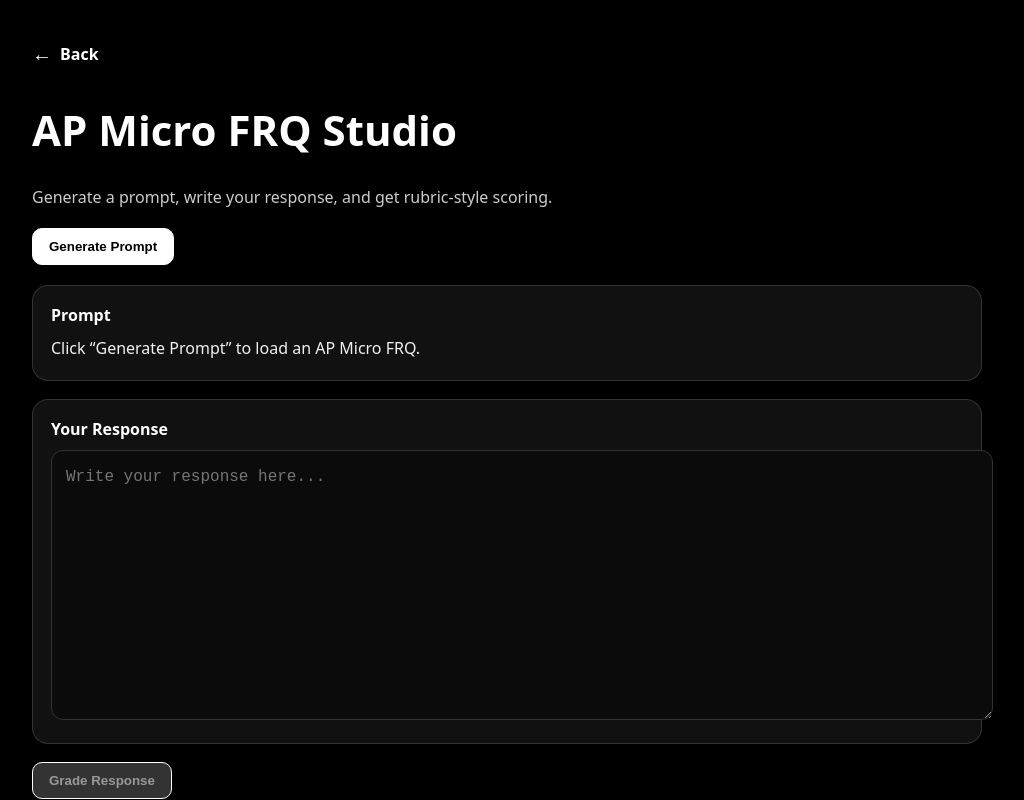
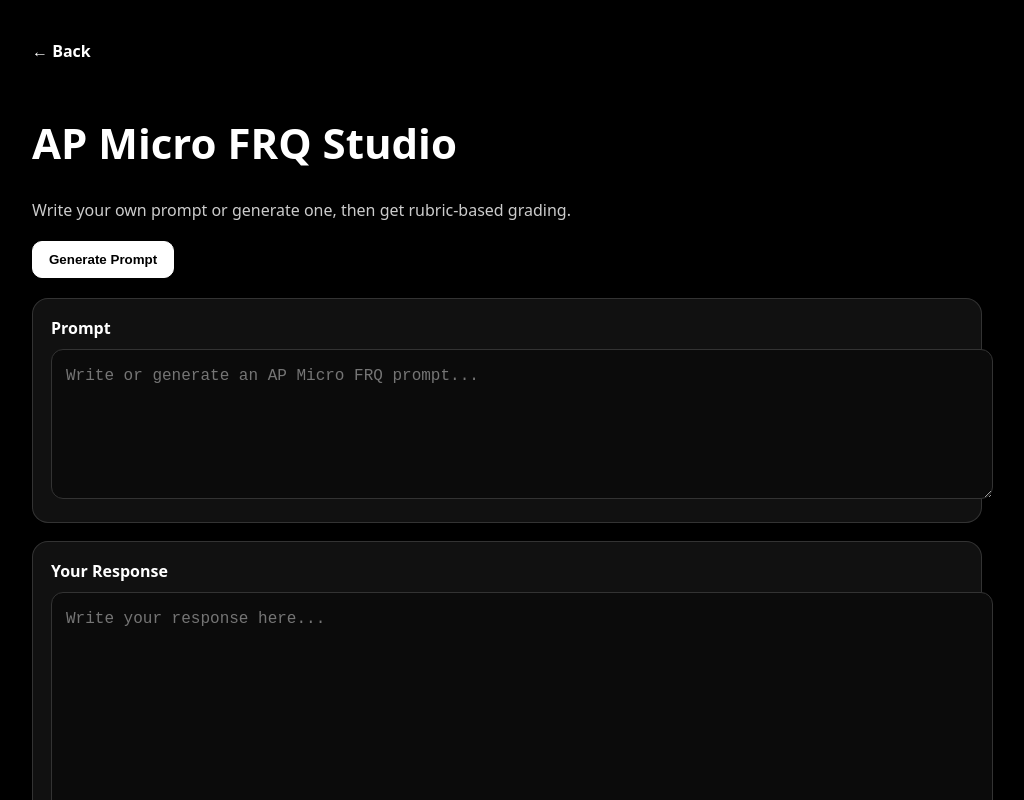
Before and after one commit to schiffmannlevi-rgb/ap-gov-tutor, a Next.js app: page /micro/frq in a window 1280 px wide. Shown: the top 800 px of the page, without its empty margins (133-1157 px from the left). Built offline with nearby package versions, Linux system fonts and the light colour scheme.

Commit message:
make micro frq prompt editable

```diff
--- a/app/micro/frq/page.tsx
+++ b/app/micro/frq/page.tsx
@@ -54,7 +54,7 @@ export default function MicroFrqPage() {
   }
 
   async function gradeResponse() {
-    if (!prompt || !response.trim()) return;
+    if (!prompt.trim() || !response.trim()) return;
 
     setLoadingGrade(true);
     setError("");
@@ -110,18 +110,18 @@ export default function MicroFrqPage() {
             marginBottom: 24,
           }}
         >
-          <span style={{ fontSize: 20 }}>←</span>
-          <span>Back</span>
+          ← Back
         </Link>
 
-        <h1 style={{ fontSize: 42, marginTop: 10, fontWeight: 900 }}>
+        <h1 style={{ fontSize: 42, fontWeight: 900 }}>
           AP Micro FRQ Studio
         </h1>
 
         <p style={{ color: "#ccc", marginBottom: 20 }}>
-          Generate a prompt, write your response, and get rubric-style scoring.
+          Write your own prompt or generate one, then get rubric-based grading.
         </p>
 
+        {/* BUTTON */}
         <button
           onClick={generatePrompt}
           style={{
@@ -132,12 +132,12 @@ export default function MicroFrqPage() {
             color: "#000",
             fontWeight: 800,
             marginBottom: 20,
-            cursor: loadingPrompt ? "not-allowed" : "pointer",
           }}
         >
           {loadingPrompt ? "Generating..." : "Generate Prompt"}
         </button>
 
+        {/* PROMPT INPUT */}
         <div
           style={{
             border: "1px solid rgba(255,255,255,0.14)",
@@ -148,11 +148,27 @@ export default function MicroFrqPage() {
           }}
         >
           <div style={{ fontWeight: 900, marginBottom: 10 }}>Prompt</div>
-          <div style={{ lineHeight: 1.6, color: "#f1f1f1" }}>
-            {prompt || "Click “Generate Prompt” to load an AP Micro FRQ."}
-          </div>
+
+          <textarea
+            value={prompt}
+            onChange={(e) => setPrompt(e.target.value)}
+            placeholder="Write or generate an AP Micro FRQ prompt..."
+            rows={5}
+            style={{
+              width: "100%",
+              padding: 14,
+              borderRadius: 12,
+              border: "1px solid #333",
+              background: "#0b0b0b",
+              color: "#fff",
+              fontSize: 16,
+              lineHeight: 1.5,
+              resize: "vertical",
+            }}
+          />
         </div>
 
+        {/* RESPONSE INPUT */}
         <div
           style={{
             border: "1px solid rgba(255,255,255,0.14)",
@@ -163,6 +179,7 @@ export default function MicroFrqPage() {
           }}
         >
           <div style={{ fontWeight: 900, marginBottom: 10 }}>Your Response</div>
+
           <textarea
             value={response}
             onChange={(e) => setResponse(e.target.value)}
@@ -182,26 +199,28 @@ export default function MicroFrqPage() {
           />
         </div>
 
+        {/* GRADE BUTTON */}
         <button
           onClick={gradeResponse}
-          disabled={!prompt || !response}
+          disabled={!prompt.trim() || !response.trim()}
           style={{
             padding: "10px 16px",
             borderRadius: 10,
             border: "1px solid #fff",
-            background: !prompt || !response ? "#333" : "#fff",
-            color: !prompt || !response ? "#999" : "#000",
+            background: !prompt.trim() || !response.trim() ? "#333" : "#fff",
+            color: !prompt.trim() || !response.trim() ? "#999" : "#000",
             fontWeight: 800,
-            cursor: !prompt || !response || loadingGrade ? "not-allowed" : "pointer",
           }}
         >
           {loadingGrade ? "Grading..." : "Grade Response"}
         </button>
 
+        {/* ERROR */}
         {error && (
           <div style={{ marginTop: 20, color: "#ffb4b4" }}>{error}</div>
         )}
 
+        {/* RESULT */}
         {result && (
           <div
             style={{
@@ -212,7 +231,7 @@ export default function MicroFrqPage() {
               background: "#0a0a0a",
             }}
           >
-            <div style={{ fontWeight: 900, fontSize: 22, marginBottom: 12 }}>
+            <div style={{ fontWeight: 900, fontSize: 22 }}>
               Score: {result.overall_score_0_to_6}/6
             </div>
 
@@ -225,22 +244,10 @@ export default function MicroFrqPage() {
                   gap: 10,
                 }}
               >
-                <ScoreCard
-                  title="Thesis / Claim"
-                  value={`${result.breakdown.thesis_claim_0_to_1 ?? 0}/1`}
-                />
-                <ScoreCard
-                  title="Evidence"
-                  value={`${result.breakdown.evidence_0_to_2 ?? 0}/2`}
-                />
-                <ScoreCard
-                  title="Reasoning"
-                  value={`${result.breakdown.reasoning_0_to_2 ?? 0}/2`}
-                />
-                <ScoreCard
-                  title="Accuracy / Precision"
-                  value={`${result.breakdown.accuracy_precision_0_to_1 ?? 0}/1`}
-                />
+                <ScoreCard title="Thesis" value={`${result.breakdown.thesis_claim_0_to_1 ?? 0}/1`} />
+                <ScoreCard title="Evidence" value={`${result.breakdown.evidence_0_to_2 ?? 0}/2`} />
+                <ScoreCard title="Reasoning" value={`${result.breakdown.reasoning_0_to_2 ?? 0}/2`} />
+                <ScoreCard title="Accuracy" value={`${result.breakdown.accuracy_precision_0_to_1 ?? 0}/1`} />
               </div>
             )}
 
@@ -264,7 +271,7 @@ function ScoreCard({ title, value }: { title: string; value: string }) {
         background: "#0b0b0b",
       }}
     >
-      <div style={{ fontSize: 13, color: "#cfcfcf", marginBottom: 6 }}>{title}</div>
+      <div style={{ fontSize: 13, color: "#cfcfcf" }}>{title}</div>
       <div style={{ fontSize: 22, fontWeight: 900 }}>{value}</div>
     </div>
   );
@@ -274,8 +281,8 @@ function Section({ title, items }: { title: string; items?: string[] }) {
   if (!items || items.length === 0) return null;
   return (
     <div style={{ marginTop: 18 }}>
-      <div style={{ fontWeight: 900, marginBottom: 8 }}>{title}</div>
-      <ul style={{ margin: 0, paddingLeft: 22, color: "#e5e5e5", lineHeight: 1.6 }}>
+      <div style={{ fontWeight: 900 }}>{title}</div>
+      <ul style={{ paddingLeft: 20 }}>
         {items.map((x, i) => (
           <li key={i}>{x}</li>
         ))}
```
